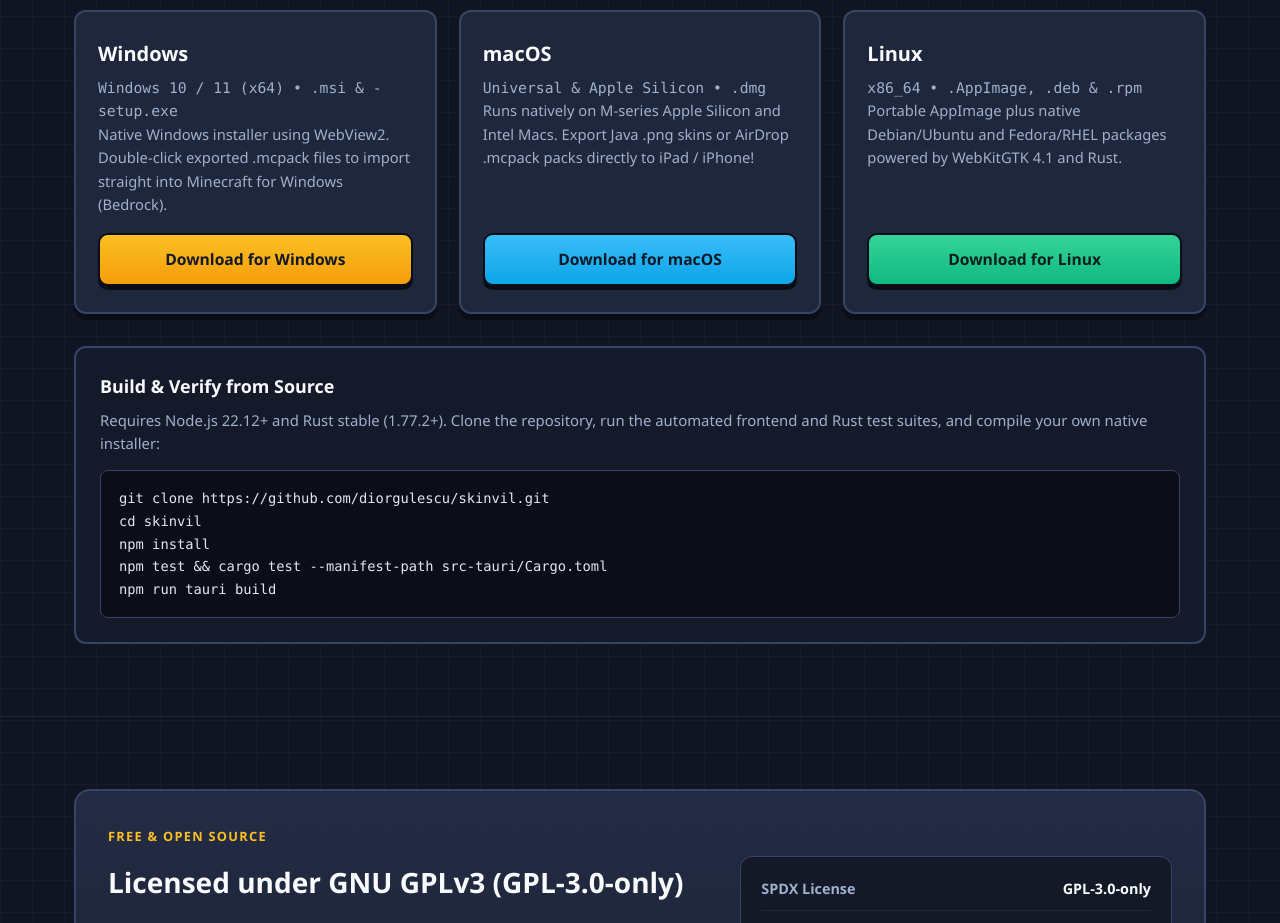
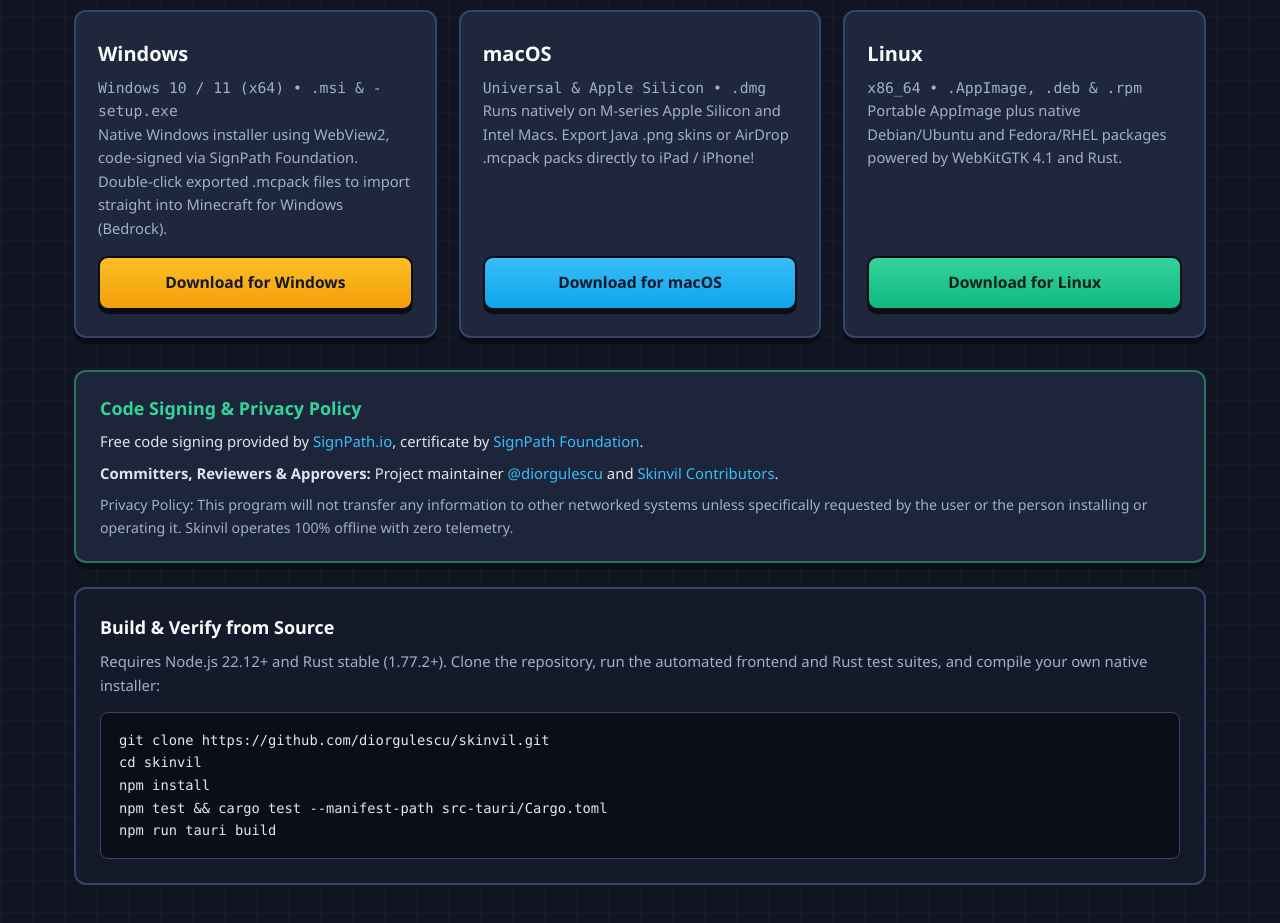
Before and after one commit to diorgulescu/skinvil, a website built with Vite: page site/index.html in a window 1280 px wide. Shown: the part 4560-5483 px from the top of the page. Built offline with nearby package versions, Linux system fonts and the light colour scheme.

Commit message:
Add SignPath Foundation code signing attribution and policy to Downloads
- Mention SignPath Foundation Windows code signing in site/index.html (EN/RO) and README.md

- Add #code-signing-policy section in Downloads with SignPath.io / SignPath Foundation attribution, release roles, and offline privacy policy

Co-Authored-By: Mistral Vibe <vibe@mistral.ai>

```diff
--- a/site/index.html
+++ b/site/index.html
@@ -401,8 +401,9 @@
                 <h3>Windows</h3>
                 <p class="os-formats">Windows 10 / 11 (x64) • .msi &amp; -setup.exe</p>
                 <p data-i18n="dlWinDesc">
-                  Native Windows installer using WebView2. Double-click exported .mcpack files to
-                  import straight into Minecraft for Windows (Bedrock).
+                  Native Windows installer using WebView2, code-signed via SignPath Foundation.
+                  Double-click exported .mcpack files to import straight into Minecraft for Windows
+                  (Bedrock).
                 </p>
               </div>
               <a
@@ -449,6 +450,27 @@
                 Download for Linux
               </a>
             </div>
+          </div>
+
+          <div id="code-signing-policy" class="signing-policy-box">
+            <h3 data-i18n="signTitle">Code Signing &amp; Privacy Policy</h3>
+            <p data-i18n-html="signCredit">
+              Free code signing provided by
+              <a href="https://signpath.io/" target="_blank" rel="noopener noreferrer">SignPath.io</a>,
+              certificate by
+              <a href="https://signpath.org/" target="_blank" rel="noopener noreferrer">SignPath Foundation</a>.
+            </p>
+            <p data-i18n-html="signRoles">
+              <strong>Committers, Reviewers &amp; Approvers:</strong> Project maintainer
+              <a href="https://github.com/diorgulescu" target="_blank" rel="noopener noreferrer">@diorgulescu</a>
+              and
+              <a href="https://github.com/diorgulescu/skinvil/graphs/contributors" target="_blank" rel="noopener noreferrer">Skinvil Contributors</a>.
+            </p>
+            <p data-i18n="signPrivacy">
+              Privacy Policy: This program will not transfer any information to other networked
+              systems unless specifically requested by the user or the person installing or
+              operating it. Skinvil operates 100% offline with zero telemetry.
+            </p>
           </div>
 
           <div class="source-build-box">
@@ -649,7 +671,7 @@ npm run tauri build</code></pre>
             dlSubtitle:
               'All official installers are built transparently from public source code via GitHub Actions and provided free of charge.',
             dlWinDesc:
-              'Native Windows installer using WebView2. Double-click exported .mcpack files to import straight into Minecraft for Windows (Bedrock).',
+              'Native Windows installer using WebView2, code-signed via SignPath Foundation. Double-click exported .mcpack files to import straight into Minecraft for Windows (Bedrock).',
             dlWinBtn: 'Download for Windows',
             dlMacDesc:
               'Runs natively on M-series Apple Silicon and Intel Macs. Export Java .png skins or AirDrop .mcpack packs directly to iPad / iPhone!',
@@ -657,6 +679,13 @@ npm run tauri build</code></pre>
             dlLinDesc:
               'Portable AppImage plus native Debian/Ubuntu and Fedora/RHEL packages powered by WebKitGTK 4.1 and Rust.',
             dlLinBtn: 'Download for Linux',
+            signTitle: 'Code Signing & Privacy Policy',
+            signCredit:
+              'Free code signing provided by <a href="https://signpath.io/" target="_blank" rel="noopener noreferrer">SignPath.io</a>, certificate by <a href="https://signpath.org/" target="_blank" rel="noopener noreferrer">SignPath Foundation</a>.',
+            signRoles:
+              '<strong>Committers, Reviewers &amp; Approvers:</strong> Project maintainer <a href="https://github.com/diorgulescu" target="_blank" rel="noopener noreferrer">@diorgulescu</a> and <a href="https://github.com/diorgulescu/skinvil/graphs/contributors" target="_blank" rel="noopener noreferrer">Skinvil Contributors</a>.',
+            signPrivacy:
+              'Privacy Policy: This program will not transfer any information to other networked systems unless specifically requested by the user or the person installing or operating it. Skinvil operates 100% offline with zero telemetry.',
             buildTitle: 'Build & Verify from Source',
             buildDesc:
               'Requires Node.js 22.12+ and Rust stable (1.77.2+). Clone the repository, run the automated frontend and Rust test suites, and compile your own native installer:',
@@ -755,7 +784,7 @@ npm run tauri build</code></pre>
             dlSubtitle:
               'Toate pachetele oficiale sunt compilate transparent din codul sursă public prin GitHub Actions și oferite complet gratuit.',
             dlWinDesc:
-              'Instalator nativ Windows cu WebView2. Dublu-clic pe fișierul .mcpack exportat îl importă direct în Minecraft for Windows (Bedrock).',
+              'Instalator nativ Windows cu WebView2, semnat digital prin SignPath Foundation. Dublu-clic pe fișierul .mcpack exportat îl importă direct în Minecraft for Windows (Bedrock).',
             dlWinBtn: 'Descarcă pentru Windows',
             dlMacDesc:
               'Rulează nativ pe Apple Silicon (seria M) și Intel. Exportă .png pentru Java sau trimite .mcpack prin AirDrop pe iPad / iPhone!',
@@ -763,6 +792,13 @@ npm run tauri build</code></pre>
             dlLinDesc:
               'AppImage portabil plus pachete native Debian/Ubuntu și Fedora/RHEL bazate pe WebKitGTK 4.1 și Rust.',
             dlLinBtn: 'Descarcă pentru Linux',
+            signTitle: 'Politica de Semnare Digitală & Confidențialitate',
+            signCredit:
+              'Semnare digitală gratuită a codului oferită de <a href="https://signpath.io/" target="_blank" rel="noopener noreferrer">SignPath.io</a>, certificat emis de <a href="https://signpath.org/" target="_blank" rel="noopener noreferrer">SignPath Foundation</a>.',
+            signRoles:
+              '<strong>Contribuitori, Verificatori &amp; Aprobatori:</strong> Coordonatorul proiectului <a href="https://github.com/diorgulescu" target="_blank" rel="noopener noreferrer">@diorgulescu</a> și <a href="https://github.com/diorgulescu/skinvil/graphs/contributors" target="_blank" rel="noopener noreferrer">Contribuitorii Skinvil</a>.',
+            signPrivacy:
+              'Politica de confidențialitate: Acest program nu transmite nicio informație către alte sisteme din rețea decât dacă utilizatorul solicită explicit acest lucru. Skinvil funcționează 100% offline, cu zero telemetrie.',
             buildTitle: 'Compilează și Verifică din Codul Sursă',
             buildDesc:
               'Necesită Node.js 22.12+ și Rust stabil (1.77.2+). Clonează depozitul, rulează testele automate și construiește propriul instalator nativ:',
--- a/site/styles.css
+++ b/site/styles.css
@@ -676,6 +676,34 @@ pre {
   color: var(--text-muted);
 }
 
+.signing-policy-box {
+  background: rgba(31, 39, 61, 0.9);
+  border: 2px solid rgba(52, 211, 153, 0.45);
+  border-radius: var(--radius-md);
+  padding: 22px 24px;
+  margin-bottom: 24px;
+  box-shadow: 0 6px 0 var(--border-dark);
+}
+
+.signing-policy-box h3 {
+  margin: 0 0 8px;
+  font-size: 1.12rem;
+  font-weight: 900;
+  color: var(--accent-emerald);
+}
+
+.signing-policy-box p {
+  margin: 0 0 8px;
+  font-size: 0.93rem;
+  color: var(--text-body);
+}
+
+.signing-policy-box p:last-child {
+  margin-bottom: 0;
+  color: var(--text-muted);
+  font-size: 0.89rem;
+}
+
 .source-build-box {
   background: #141a2a;
   border: 2px solid var(--border-subtle);
```
Also changed, not shown: README.md.
